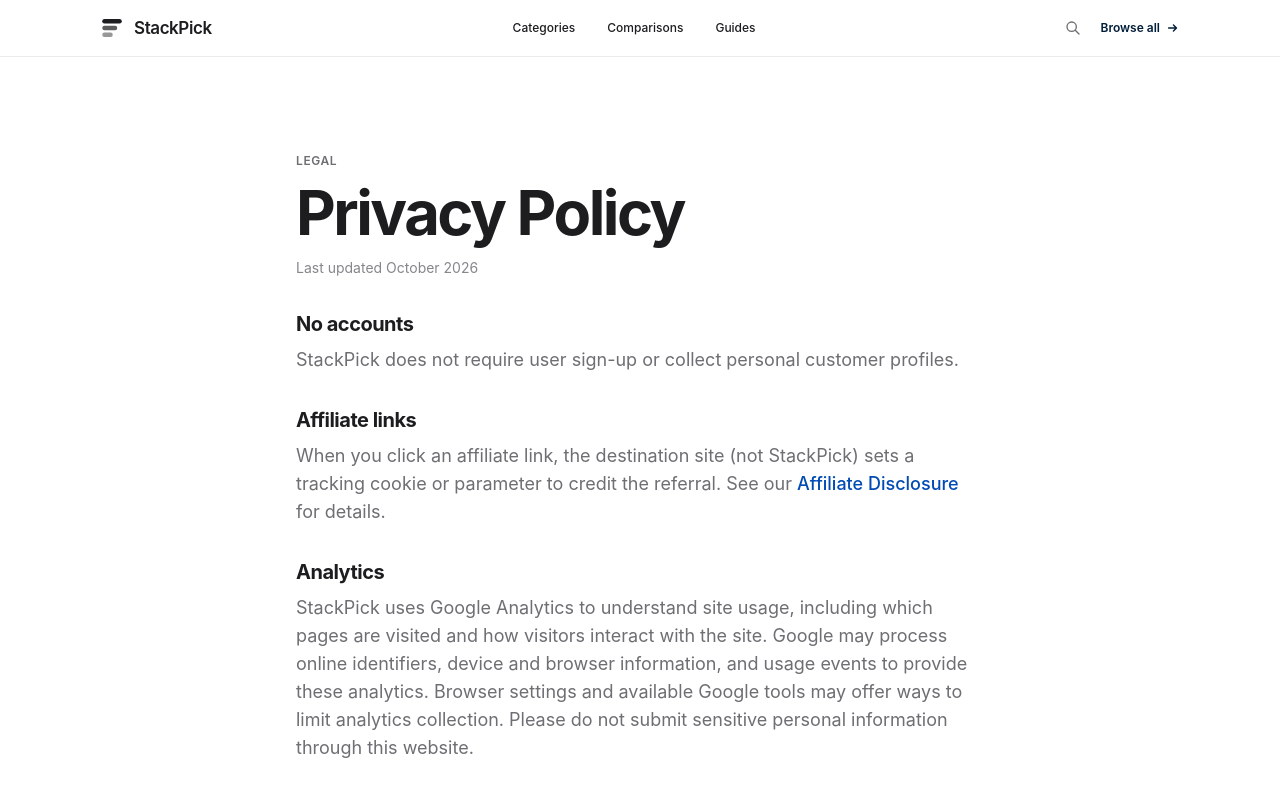
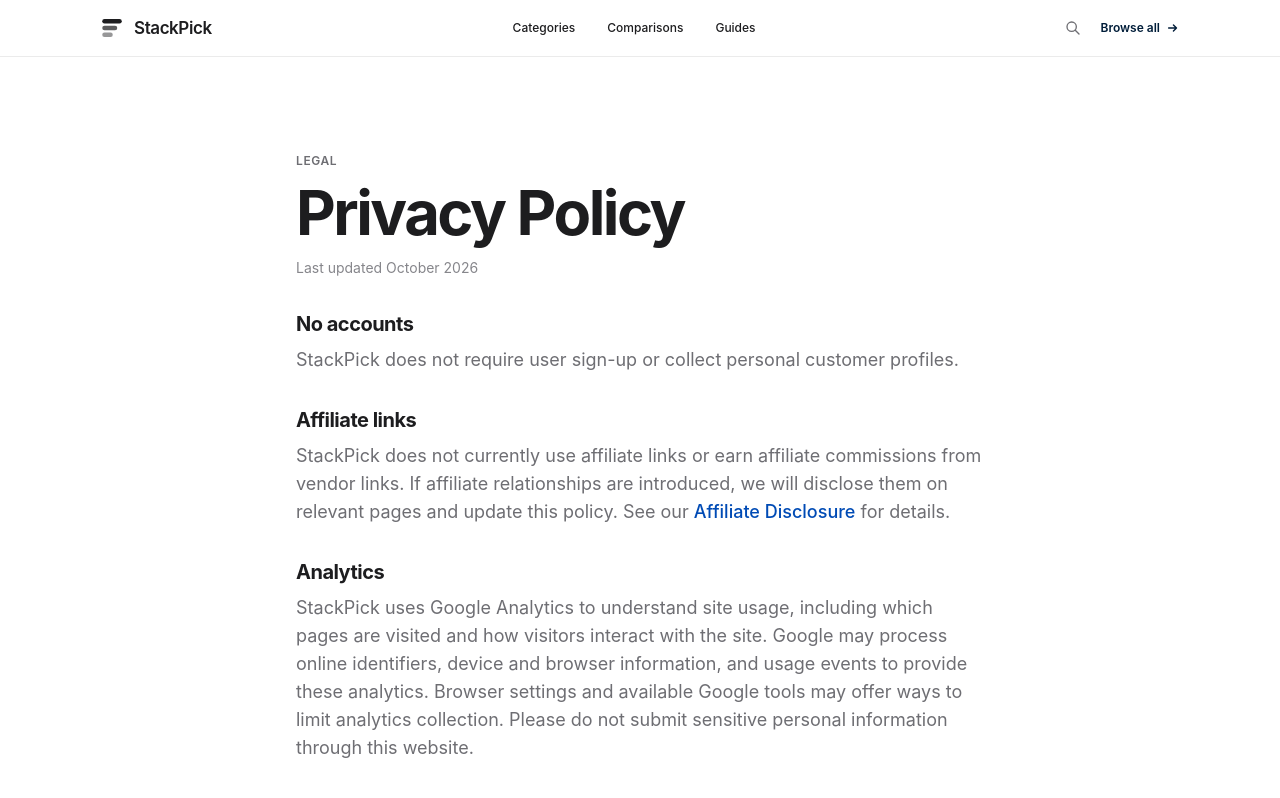
Before and after one commit to LinukaBandara/StackPick, a Next.js app: page /privacy in a window 1280 px wide. Shown: the top 798 px of the page. Built offline with nearby package versions, Linux system fonts and the light colour scheme; no server answers.

Commit message:
Align privacy policy with current commercial links

```diff
--- a/app/privacy/page.tsx
+++ b/app/privacy/page.tsx
@@ -22,8 +22,7 @@ export default function PrivacyPage() {
           <section>
             <h2 className="text-xl font-bold tracking-tight text-[#1d1d1f] mb-2">Affiliate links</h2>
             <p>
-              When you click an affiliate link, the destination site (not StackPick) sets a
-              tracking cookie or parameter to credit the referral. See our{" "}
+              StackPick does not currently use affiliate links or earn affiliate commissions from vendor links. If affiliate relationships are introduced, we will disclose them on relevant pages and update this policy. See our{" "}
               <Link href="/affiliate-disclosure" className="text-[#004bb5] font-medium hover:underline">
                 Affiliate Disclosure
               </Link>{" "}
```
